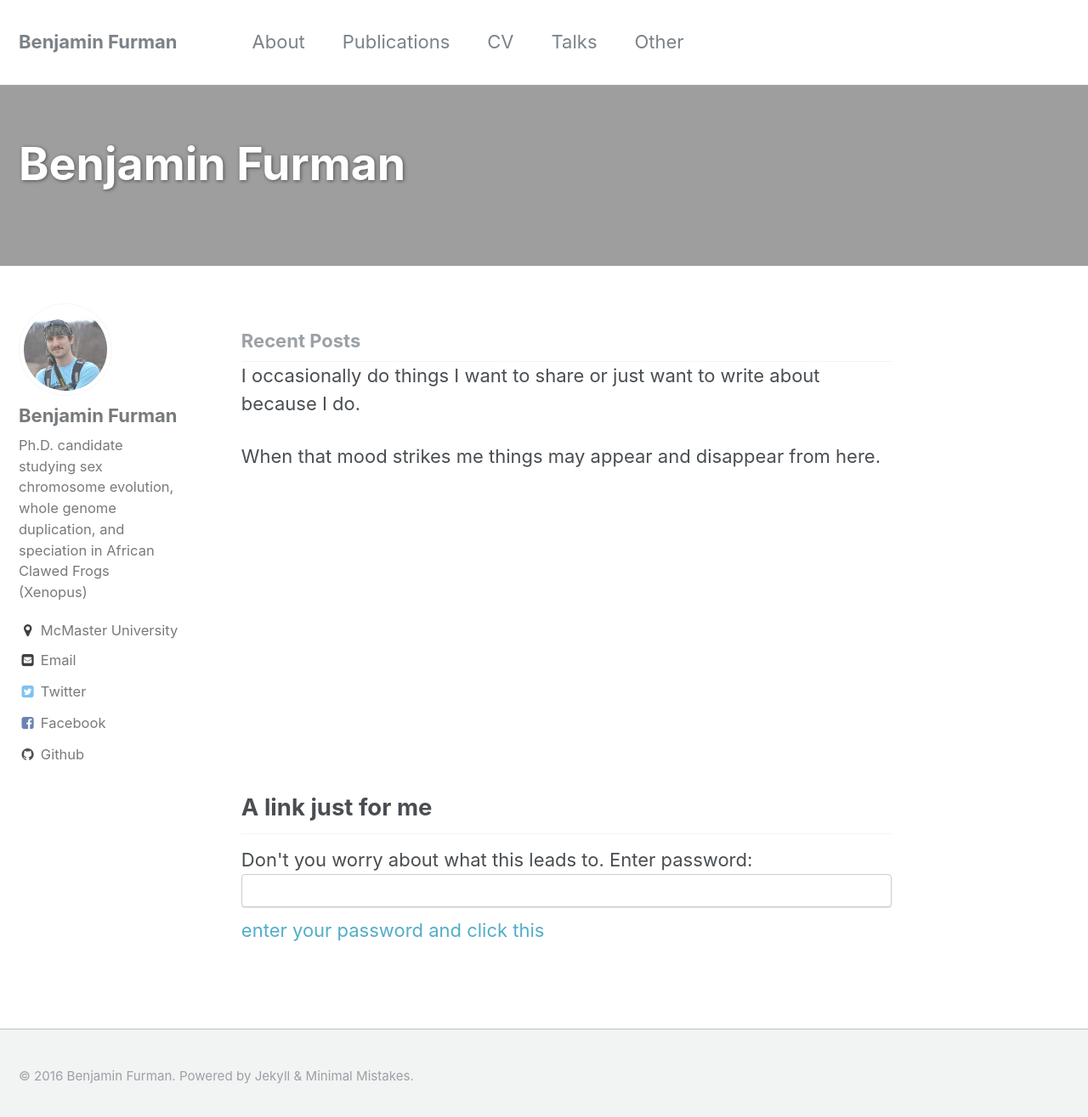
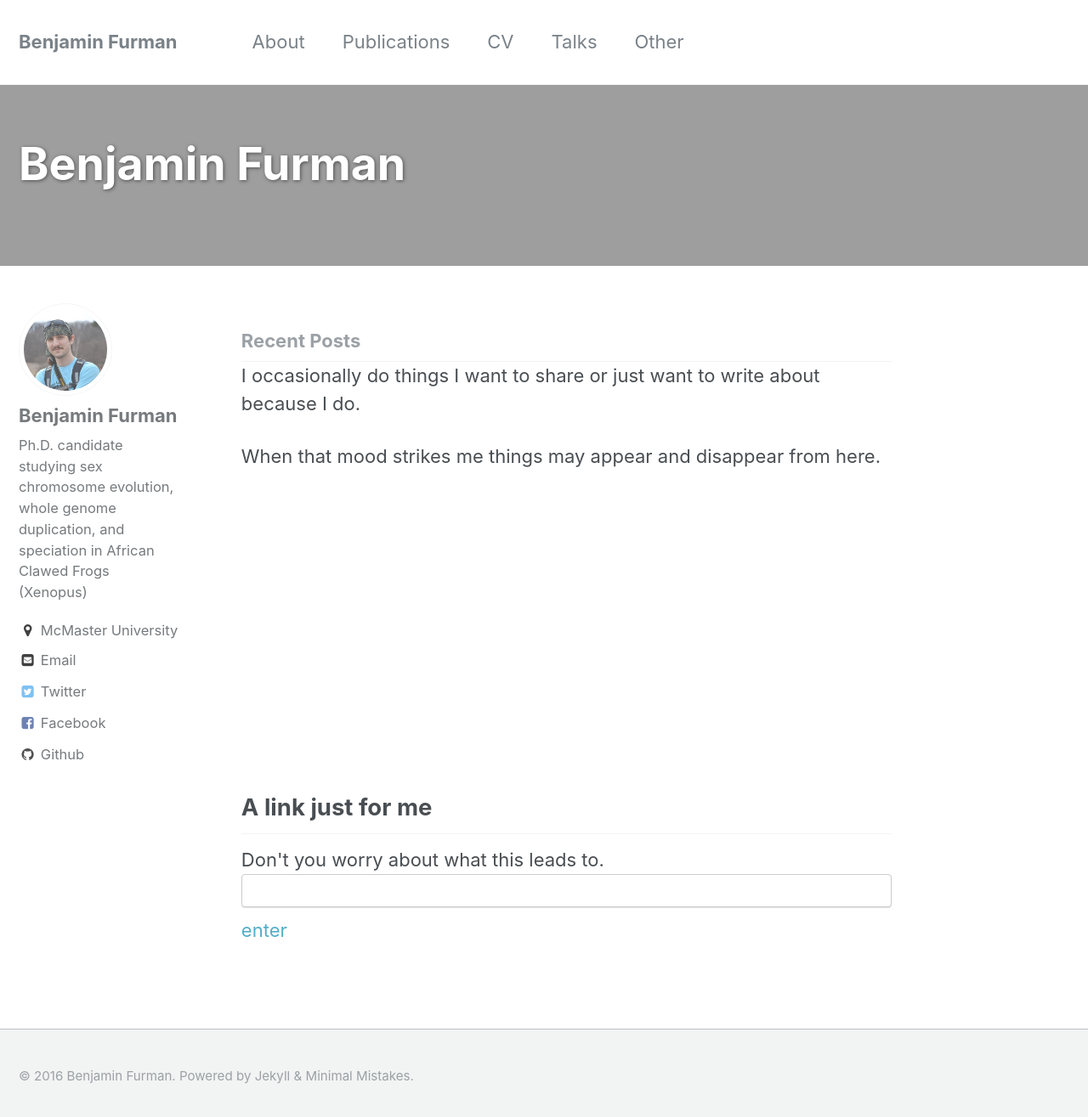
Before and after one commit to benjaminfurman/benjaminfurman.github.io, a Jekyll site: the page built from index.html, in a window 1280 px wide and 1323 px high. Shown: the top 1315 px of the window at 85% size. Built offline with Jekyll 4.4.1, drawn with Linux system fonts in a browser that asks for light colours; the list of posts is cut into pages by our own code.

```diff
--- a/index.html
+++ b/index.html
@@ -36,13 +36,14 @@ title: "  "
 <h2>A link just for me</h2>
 
 Don't you worry about what this leads to.
+<br>
 
 <body>
-Enter password: <input id='password' type='text'  />
-<a href="/_pages/about/" onclick="javascript:return validatePass()">enter your password and click this</a>
+<input id='password' type='text'  />
+<a href="/_pages/test_protected/" onclick="javascript:return validatePass()">enter</a>
 <script>
 function validatePass(){
-    if(document.getElementById('password').value == 'yourBussinessCardPassword'){
+    if(document.getElementById('password').value == 'borealis'){
         return true;
     }else{
         alert('wrong password!!');
```
Also changed, not shown: _pages/test_protected.md (+6 -0 lines).
